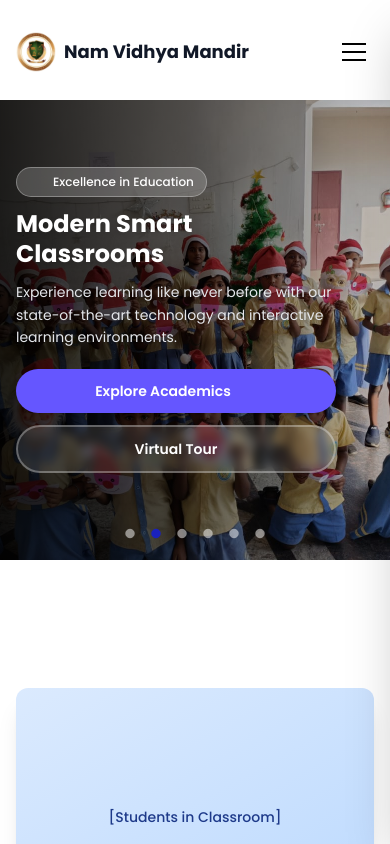
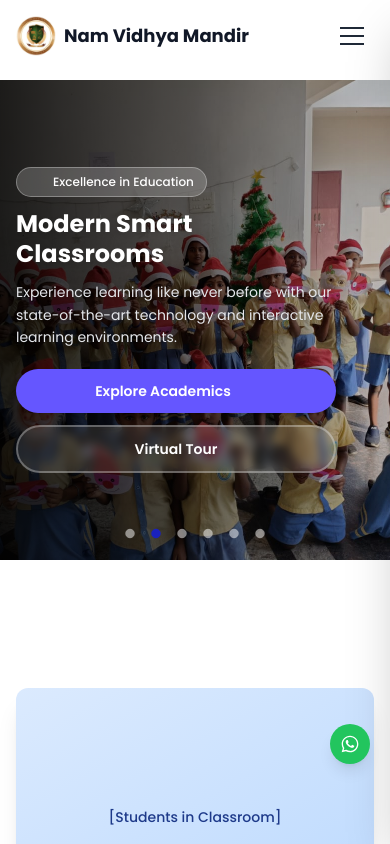
Before and after one commit to karan4533/sch_web, a Next.js app: page / in a window 390 px wide. Shown: the top 844 px of the page. Built offline with nearby package versions, Linux system fonts and the light colour scheme; some icons are missing.

Commit message:
fix: server-side deletion of invalid session cookies (httpOnly)

```diff
--- a/src/app/layout.tsx
+++ b/src/app/layout.tsx
@@ -4,6 +4,7 @@ import Header from "@/components/Layout/Header";
 import Footer from "@/components/Layout/Footer";
 import { ThemeProvider } from "next-themes";
 import ScrollToTop from "@/components/ScrollToTop";
+import WhatsAppButton from "@/components/WhatsAppButton";
 const font = Poppins({ subsets: ["latin"], weight: ["400", "500", "600", "700"], });
 
 export default function RootLayout({
@@ -23,6 +24,7 @@ export default function RootLayout({
           {children}
           <Footer />
           <ScrollToTop />
+          <WhatsAppButton />
         </ThemeProvider>
       </body>
     </html>
--- a/src/components/Layout/Header/Navigation/HeaderLink.tsx
+++ b/src/components/Layout/Header/Navigation/HeaderLink.tsx
@@ -32,10 +32,10 @@ const HeaderLink: React.FC<{ item: HeaderItem }> = ({ item }) => {
       onMouseLeave={handleMouseLeave}
     >
       <Link
-        href={`/${item.href}`}
-        className={`text-lg flex hover:text-black capitalized relative ${isActive
-            ? "text-black after:absolute after:w-8 after:h-1 after:bg-primary after:rounded-full after:-bottom-1"
-            : "text-grey"
+        href={item.href}
+        className={`text-sm xl:text-base font-medium flex items-center hover:text-blue-600 transition-colors relative whitespace-nowrap ${isActive
+            ? "text-blue-600 after:absolute after:w-full after:h-0.5 after:bg-primary after:rounded-full after:-bottom-1"
+            : "text-gray-700"
           }`}
       >
         {item.label}
--- a/src/components/Layout/Header/Navigation/MobileHeaderLink.tsx
+++ b/src/components/Layout/Header/Navigation/MobileHeaderLink.tsx
@@ -2,46 +2,48 @@ import { useState } from "react";
 import Link from "next/link";
 import { HeaderItem } from "../../../../types/menu";
 
-const MobileHeaderLink: React.FC<{ item: HeaderItem }> = ({ item }) => {
+const MobileHeaderLink: React.FC<{ item: HeaderItem; onClose?: () => void }> = ({ item, onClose }) => {
   const [submenuOpen, setSubmenuOpen] = useState(false);
 
-  const handleToggle = () => {
-    setSubmenuOpen(!submenuOpen);
-  };
-
+  // Items with submenu: toggle submenu on row tap, don't navigate
+  // Items without submenu: navigate and close drawer
   return (
-    <div className="relative w-full border-b border-gray-100 last:border-0">
-      <Link
-        href={item.href}
-        onClick={item.submenu ? handleToggle : undefined}
-        className="flex items-center justify-between w-full py-4 text-gray-800 font-medium hover:text-blue-600 transition-colors focus:outline-none"
-      >
-        {item.label}
-        {item.submenu && (
+    <div className="w-full border-b border-gray-100 last:border-0">
+      {item.submenu ? (
+        <button
+          type="button"
+          onClick={() => setSubmenuOpen(!submenuOpen)}
+          className="flex items-center justify-between w-full py-4 text-gray-800 font-medium hover:text-blue-600 active:text-blue-700 transition-colors focus:outline-none touch-manipulation text-left"
+        >
+          <span>{item.label}</span>
           <svg
             xmlns="http://www.w3.org/2000/svg"
-            width="1.5em"
-            height="1.5em"
+            width="1.4em"
+            height="1.4em"
             viewBox="0 0 24 24"
+            className={`transition-transform duration-200 flex-shrink-0 ${submenuOpen ? "rotate-180" : ""}`}
           >
-            <path
-              fill="none"
-              stroke="currentColor"
-              strokeLinecap="round"
-              strokeLinejoin="round"
-              strokeWidth="1.5"
-              d="m7 10l5 5l5-5"
-            />
+            <path fill="none" stroke="currentColor" strokeLinecap="round" strokeLinejoin="round" strokeWidth="1.5" d="m7 10l5 5l5-5" />
           </svg>
-        )}
-      </Link>
+        </button>
+      ) : (
+        <Link
+          href={item.href}
+          onClick={onClose}
+          className="flex items-center justify-between w-full py-4 text-gray-800 font-medium hover:text-blue-600 active:text-blue-700 transition-colors touch-manipulation"
+        >
+          {item.label}
+        </Link>
+      )}
+
       {submenuOpen && item.submenu && (
-        <div className="bg-gray-50 rounded-lg mb-2 overflow-hidden">
+        <div className="bg-gray-50 rounded-xl mb-2 overflow-hidden">
           {item.submenu.map((subItem, index) => (
             <Link
               key={index}
               href={subItem.href}
-              className="block px-4 py-3 text-sm text-gray-600 hover:text-blue-600 hover:bg-gray-100 transition-colors"
+              onClick={onClose}
+              className="block px-5 py-3 text-sm text-gray-600 hover:text-blue-600 hover:bg-blue-50 active:bg-blue-100 transition-colors touch-manipulation"
             >
               {subItem.label}
             </Link>
--- a/src/components/Layout/Header/index.tsx
+++ b/src/components/Layout/Header/index.tsx
@@ -53,22 +53,20 @@ const Header: React.FC = () => {
 
   return (
     <header
-      className={`fixed top-0 z-40 w-full pb-5 transition-all duration-300 bg-white ${sticky ? " shadow-lg py-5" : "shadow-none py-6"
-        }`}
+      className={`fixed top-0 z-40 w-full transition-all duration-300 bg-white ${sticky ? "shadow-lg py-3 sm:py-4" : "shadow-none py-4 sm:py-5"}`}
     >
-      <div className="lg:py-0 py-2">
-        <div className="container mx-auto lg:max-w-screen-xl md:max-w-screen-md flex items-center justify-between px-4">
+        <div className="container mx-auto lg:max-w-screen-xl md:max-w-screen-md flex items-center justify-between px-4 sm:px-6">
           <Logo />
-          <nav className="hidden lg:flex flex-grow items-center gap-8 justify-center">
+          <nav className="hidden lg:flex items-center gap-4 xl:gap-6 2xl:gap-8">
             {headerData.map((item, index) => (
               item.label === "Admission Form" ? (
                 <Link
                   key={index}
                   href={item.href}
                   target="_blank"
-                  className="bg-blue-600 hover:bg-blue-700 text-white px-6 py-2 rounded-full font-semibold transition-all duration-300 shadow-md hover:shadow-lg flex items-center gap-2 transform hover:-translate-y-0.5"
+                  className="bg-blue-600 hover:bg-blue-700 active:bg-blue-800 text-white px-4 xl:px-5 py-2 rounded-full text-sm xl:text-base font-semibold transition-all duration-300 shadow-md hover:shadow-lg flex items-center gap-2 transform hover:-translate-y-0.5 touch-manipulation whitespace-nowrap"
                 >
-                  <Icon icon="mdi:file-document-outline" className="text-xl" />
+                  <Icon icon="mdi:file-document-outline" className="text-lg" />
                   {item.label}
                 </Link>
               ) : (
@@ -76,40 +74,59 @@ const Header: React.FC = () => {
               )
             ))}
           </nav>
-          <div className="flex items-center gap-4">
           <button
             onClick={() => setNavbarOpen(!navbarOpen)}
-              className="block lg:hidden p-2 rounded-lg"
+            className="lg:hidden p-2.5 rounded-lg hover:bg-gray-100 active:bg-gray-200 transition-colors touch-manipulation"
             aria-label="Toggle mobile menu"
+            aria-expanded={navbarOpen}
           >
-              <span className="block w-6 h-0.5 bg-black"></span>
-              <span className="block w-6 h-0.5 bg-black mt-1.5"></span>
-              <span className="block w-6 h-0.5 bg-black mt-1.5"></span>
+            <span className={`block w-6 h-0.5 bg-gray-800 transition-all duration-300 ${navbarOpen ? "rotate-45 translate-y-2" : ""}`}></span>
+            <span className={`block w-6 h-0.5 bg-gray-800 mt-1.5 transition-all duration-300 ${navbarOpen ? "opacity-0" : ""}`}></span>
+            <span className={`block w-6 h-0.5 bg-gray-800 mt-1.5 transition-all duration-300 ${navbarOpen ? "-rotate-45 -translate-y-2" : ""}`}></span>
           </button>
         </div>
-        </div>
+
+        {/* Mobile backdrop */}
         {navbarOpen && (
-          <div className="fixed top-0 left-0 w-full h-full bg-black bg-opacity-50 z-40" onClick={() => setNavbarOpen(false)} />
+          <div
+            className="fixed inset-0 bg-black/50 z-40 lg:hidden"
+            onClick={() => setNavbarOpen(false)}
+          />
         )}
+
+        {/* Mobile drawer */}
         <div
           ref={mobileMenuRef}
-          className={`lg:hidden fixed top-0 right-0 h-full w-full bg-white shadow-2xl transform transition-transform duration-300 max-w-sm ${navbarOpen ? "translate-x-0" : "translate-x-full"
-            } z-50 overflow-y-auto`}
+          className={`lg:hidden fixed top-0 right-0 h-full w-4/5 max-w-sm bg-white shadow-2xl transform transition-transform duration-300 ${navbarOpen ? "translate-x-0" : "translate-x-full"} z-50 flex flex-col`}
         >
-          <div className="flex items-center justify-end p-6 border-b border-gray-100">
+          {/* Drawer header with logo + close */}
+          <div className="flex items-center justify-between px-5 py-4 border-b border-gray-100 flex-shrink-0">
+            <Logo />
             <button
               onClick={() => setNavbarOpen(false)}
-              className="w-10 h-10 flex items-center justify-center rounded-full hover:bg-gray-100 transition-colors"
+              className="w-10 h-10 flex items-center justify-center rounded-full hover:bg-gray-100 active:bg-gray-200 transition-colors touch-manipulation"
               aria-label="Close menu"
             >
-              <Icon icon="mdi:close" className="text-3xl text-gray-600" />
+              <Icon icon="mdi:close" className="text-2xl text-gray-600" />
             </button>
           </div>
-          <nav className="flex flex-col items-start p-4">
+          {/* Drawer nav */}
+          <nav className="flex flex-col overflow-y-auto flex-1 px-4 py-2">
             {headerData.map((item, index) => (
-              <MobileHeaderLink key={index} item={item} />
+              <MobileHeaderLink key={index} item={item} onClose={() => setNavbarOpen(false)} />
             ))}
           </nav>
+          {/* Admission CTA at bottom of drawer */}
+          <div className="px-4 py-5 border-t border-gray-100 flex-shrink-0">
+            <Link
+              href="https://namvidhyamandir.com/static/media/NAM_Admission_Form.617529b1.pdf"
+              target="_blank"
+              onClick={() => setNavbarOpen(false)}
+              className="flex items-center justify-center gap-2 bg-blue-600 hover:bg-blue-700 active:bg-blue-800 text-white px-6 py-3 rounded-full font-semibold text-base shadow-md transition-all duration-300 touch-manipulation"
+            >
+              <Icon icon="mdi:file-document-outline" className="text-xl" />
+              Admission Form
+            </Link>
           </div>
         </div>
     </header>
--- /dev/null
+++ b/src/components/WhatsAppButton/index.tsx
@@ -0,0 +1,33 @@
+"use client";
+import Link from "next/link";
+
+export default function WhatsAppButton() {
+  return (
+    <Link
+      href="https://wa.me/917397615166"
+      target="_blank"
+      rel="noopener noreferrer"
+      aria-label="Chat on WhatsApp"
+      className="fixed bottom-20 right-5 sm:right-8 z-[999] group touch-manipulation"
+    >
+      {/* Pulse ring */}
+      <span className="absolute inset-0 rounded-full bg-green-400 opacity-60 animate-ping" />
+      {/* Button */}
+      <span className="relative flex items-center justify-center w-10 h-10 sm:w-14 sm:h-14 bg-green-500 hover:bg-green-600 active:bg-green-700 rounded-full shadow-lg hover:shadow-xl transition-all duration-200 transform hover:scale-110 active:scale-95">
+        <svg
+          xmlns="http://www.w3.org/2000/svg"
+          viewBox="0 0 32 32"
+          className="w-5 h-5 sm:w-8 sm:h-8 fill-white"
+        >
+          <path d="M16.003 2.667C8.637 2.667 2.667 8.637 2.667 16c0 2.37.63 4.69 1.826 6.726L2.667 29.333l6.78-1.777A13.266 13.266 0 0 0 16.003 29.333C23.37 29.333 29.333 23.363 29.333 16S23.37 2.667 16.003 2.667zm0 24.267a11.2 11.2 0 0 1-5.71-1.563l-.41-.243-4.023 1.054 1.07-3.91-.267-.427A11.2 11.2 0 0 1 4.8 16c0-6.176 5.027-11.2 11.203-11.2S27.2 9.824 27.2 16c0 6.176-5.02 11.2-11.197 11.2zm6.14-8.373c-.337-.168-1.99-.98-2.3-1.093-.307-.11-.533-.168-.757.168-.224.337-.863 1.093-1.057 1.317-.195.224-.39.252-.727.084-.337-.168-1.42-.524-2.704-1.67-1-.893-1.676-1.996-1.873-2.333-.196-.337-.021-.519.148-.686.152-.152.337-.393.505-.59.168-.196.224-.337.337-.56.112-.224.056-.42-.028-.588-.084-.168-.757-1.82-1.037-2.493-.273-.653-.55-.565-.757-.575l-.645-.012c-.224 0-.588.084-.896.42-.308.337-1.175 1.148-1.175 2.8s1.204 3.247 1.372 3.47c.168.224 2.37 3.617 5.742 5.072.803.347 1.43.554 1.918.71.806.256 1.54.22 2.12.133.647-.097 1.99-.813 2.27-1.598.28-.784.28-1.456.196-1.597-.084-.14-.308-.224-.645-.393z" />
+        </svg>
+      </span>
+
+      {/* Tooltip — desktop only */}
+      <span className="hidden sm:block absolute right-16 top-1/2 -translate-y-1/2 bg-gray-900 text-white text-xs font-medium px-3 py-1.5 rounded-lg whitespace-nowrap opacity-0 group-hover:opacity-100 transition-opacity duration-200 pointer-events-none shadow-lg">
+        Chat with us
+        <span className="absolute right-[-5px] top-1/2 -translate-y-1/2 border-4 border-transparent border-l-gray-900" />
+      </span>
+    </Link>
+  );
+}
```
Lines whose indentation alone changed are shown as unchanged.
